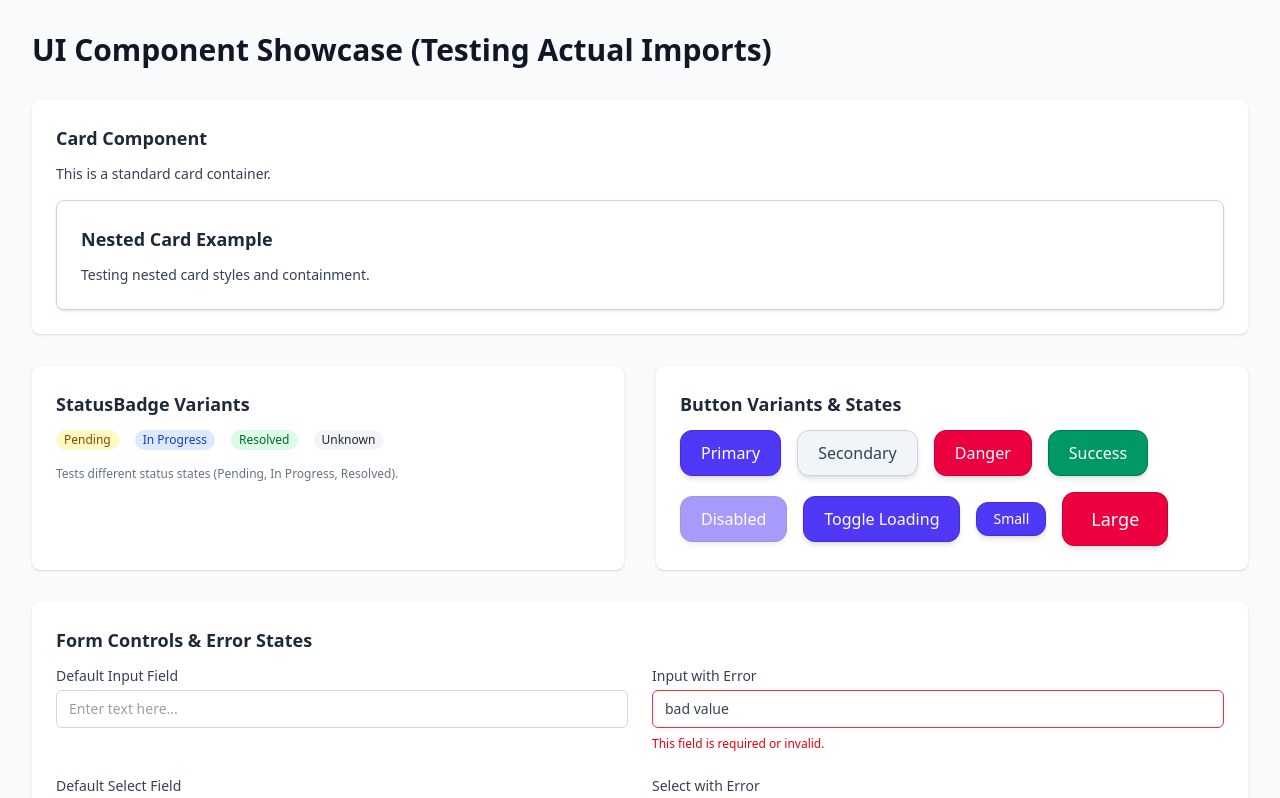
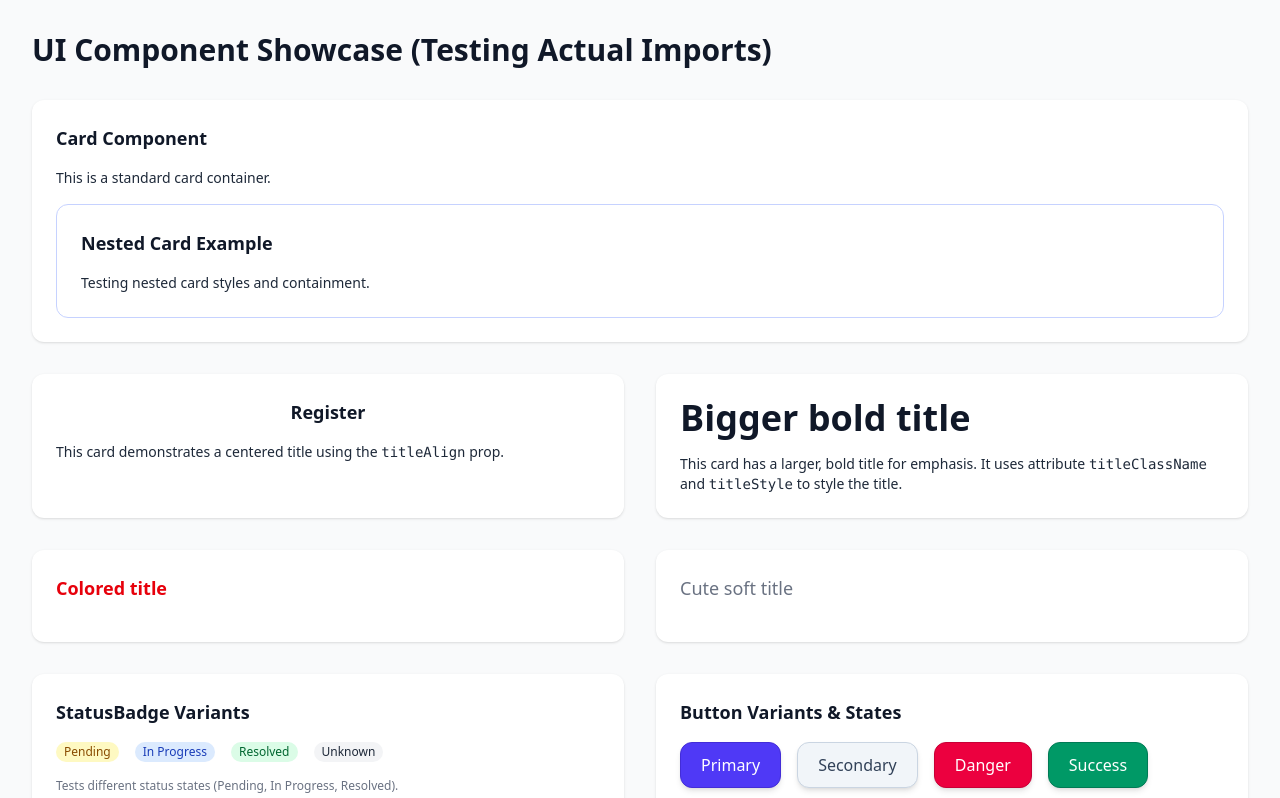
Before and after one commit to BU-SENG/foss-project-mushroom, a React (Vite) app: page / in a window 1280 px wide. Shown: the top 798 px of the page. Built offline with nearby package versions, Linux system fonts and the light colour scheme.

Commit message:
feat: enhance Card component with title alignment and styling options

```diff
--- a/src/components/ui/Card.jsx
+++ b/src/components/ui/Card.jsx
@@ -1,10 +1,47 @@
-import React from 'react';
+import React from "react";
 
-export const Card = ({ title, children, className = '' }) => {
+/**
+ * Card
+ * - titleClassName is appended after defaults so Tailwind classes override defaults
+ * - titleStyle allows direct inline-style overrides (use sparingly)
+ */
+export const Card = ({
+  title,
+  children,
+  className = "",
+  headerSlot,
+  titleAlign = "left",
+  titleClassName = "",
+  titleStyle = {},
+}) => {
+  const isCenter = titleAlign === "center";
+  const headerLayout = isCenter
+    ? "mb-4 flex items-center justify-center"
+    : "mb-4 flex items-center";
+
   return (
-    <div className={`bg-white rounded-lg shadow-sm p-4 sm:p-6 ${className}`}>
-      {title && <div className="mb-3 text-lg font-semibold text-gray-800">{title}</div>}
-      <div className="text-sm text-gray-700">{children}</div>
+    <div className={`bg-white rounded-xl shadow p-4 sm:p-6 ${className}`}>
+      {(title || headerSlot) && (
+        <div className={headerLayout}>
+          {title && (
+            // default classes come first, override classes appended after
+            <h3
+              className={`text-lg font-semibold text-gray-900 w-full ${
+                isCenter ? "text-center" : ""
+              } ${titleClassName}`}
+              style={titleStyle}
+            >
+              {title}
+            </h3>
+          )}
+
+          {headerSlot && !isCenter && (
+            <div className="ml-auto">{headerSlot}</div>
+          )}
+        </div>
+      )}
+
+      <div className="text-sm text-gray-800">{children}</div>
     </div>
   );
 };
--- a/src/pages/ComponentShowcase.jsx
+++ b/src/pages/ComponentShowcase.jsx
@@ -57,6 +57,26 @@ export default function ComponentShowcase() {
             </Card>
           </div>
         </Card>
+        <Card title="Register" titleAlign="center">
+          <p>
+            This card demonstrates a centered title using the{" "}
+            <code>titleAlign</code> prop.
+          </p>
+        </Card>
+
+        <Card
+          title="Bigger bold title"
+          titleClassName="!text-4xl"
+          titleStyle={{ fontWeight: 700 }}
+        >
+          This card has a larger, bold title for emphasis. It uses attribute{" "}
+          <code>titleClassName</code> and <code>titleStyle</code> to style the title.
+        </Card>
+        <Card title="Colored title" titleClassName="text-red-600" />
+        <Card
+          title="Cute soft title"
+          titleClassName="!text-gray-500 !font-medium"
+        />
 
         {/* STATUS BADGE SECTION */}
         <Card title="StatusBadge Variants">
```
